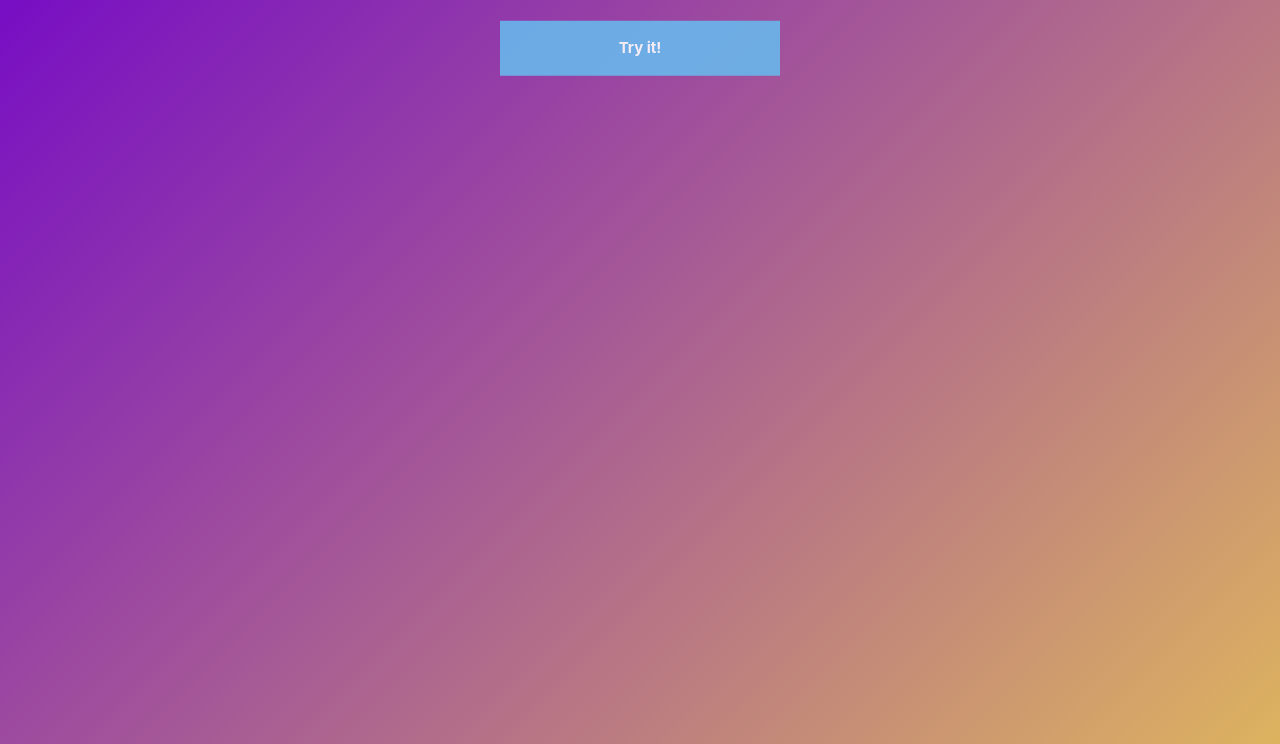
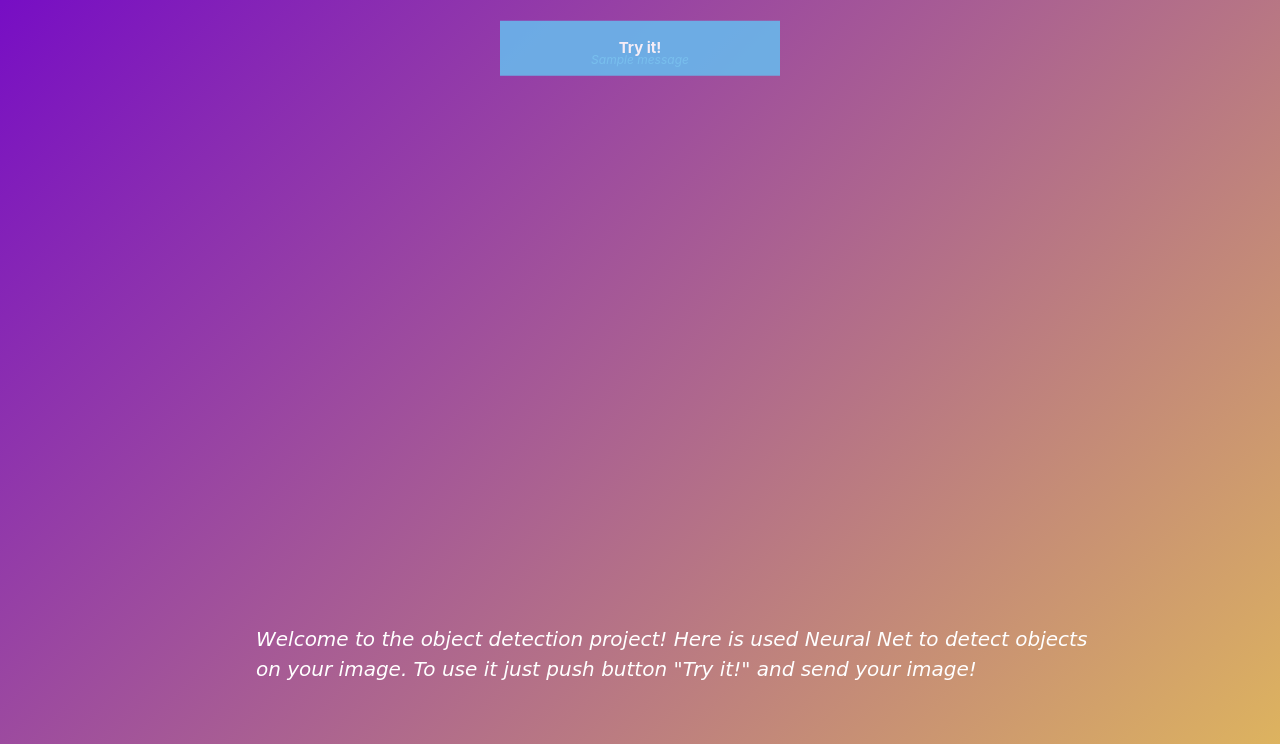
Before and after one commit to ShumilinDmA/Object_detection_pet, a Flask app: page /index in a window 1280 px wide. Shown: the part 56-800 px from the top of the page. Run offline with Flask 2, Linux system fonts and the light colour scheme; one stand-in notice (Sample message) is shown; some libraries are stand-ins or nearby versions.

Commit message:
Added flask.flash and some information on front page

```diff
--- a/app/__init__.py
+++ b/app/__init__.py
@@ -2,7 +2,6 @@ from flask import Flask
 
 app = Flask(__name__)
 app.config['SEND_FILE_MAX_AGE_DEFAULT'] = 0
-
-# python -m flask run -h localhost -p 81
+app.config['SECRET_KEY'] = 'secret_key'
 
 from app import routes
--- a/app/routes.py
+++ b/app/routes.py
@@ -1,5 +1,5 @@
 from app import app
-from flask import render_template, request, redirect, url_for
+from flask import render_template, request, redirect, url_for, flash
 from app.utils.utils import get_efficientdet, preprocessing, make_predictions, save_predictions
 
 ALLOWED_EXTENSIONS = {'png', 'jpg', 'jpeg'}
@@ -27,10 +27,14 @@ def index():
 def get_image():
     file = request.files['img']
     if file.filename == '':
+        flash("You didn't send any file!")
         return redirect('/index')
     if file and (file.filename.split('.')[-1].lower() in ALLOWED_EXTENSIONS):
         filename = 'app/static/test_img.png'
         file.save(filename)
+    else:
+        flash("Allowed extensions: .jpg, .jpeg, .png")
+        return redirect('/index')
     return redirect('/inference')
 
 
--- a/app/templates/base.html
+++ b/app/templates/base.html
@@ -62,6 +62,14 @@
         .caption {
             text-align: center;
            }
+
+        .flashes {
+         font-size: 12px;
+         font-style: italic;
+         text-align: center;
+         margin-top: 4%;
+        }
+
     </style>
     <title>{{ title }}</title>
 </head>
--- a/app/templates/index.html
+++ b/app/templates/index.html
@@ -1,3 +1,18 @@
 {% extends "base.html" %}
 {% block content %}
+{% with messages = get_flashed_messages() %}
+    {% if messages %}
+        {% for message in messages %}
+            <p class="flashes" style="color:white">{{message}}</p>
+        {% endfor %}
+    {% endif %}
+
+<div class="info" style="top: 85%; left: 20%; font-family: Comic Sans MS; font-size: 20px; width: 850px">
+    <p> Welcome to the object detection project!
+        Here is used Neural Net to detect objects on your image.
+        To use it just push button "Try it!" and send your image!</p>
+    <p></p>
+</div>
+
+{% endwith %}
 {% endblock %}
--- a/app/templates/info.html
+++ b/app/templates/info.html
@@ -11,7 +11,8 @@
 <div class="images">
     <img src="{{nn_img}}" alt="{{nn}}" width="700px" height="300px" style="margin-top: 0%">
         <p class="caption" style="color:white">EfficientDet Architecture from original
-            <a href="https://arxiv.org/abs/1911.09070" style="color:white"><ins>paper</ins></a>
+            <a href="https://arxiv.org/abs/1911.09070" style="color:white"><ins>paper</ins></a>. In this project is used
+            EfficientDet-d1
         </p>
 </div>
 
```
